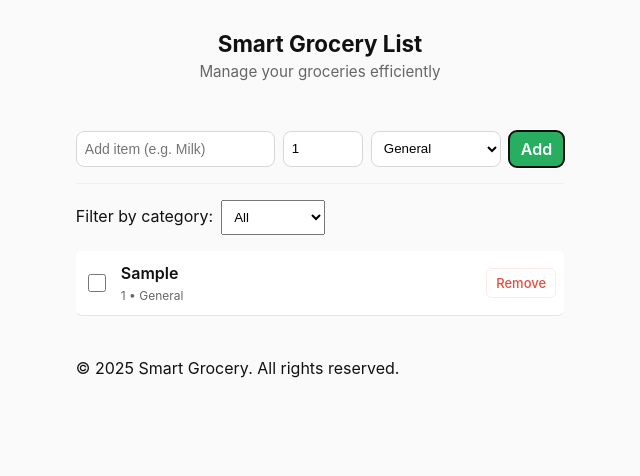
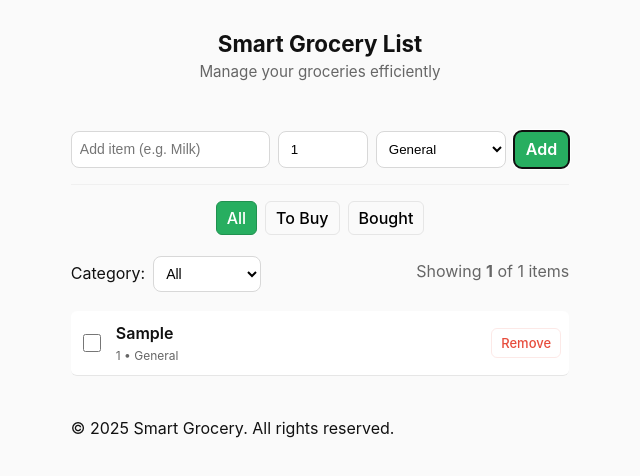
Before and after one commit to NiteshCodes-45/smart-grocery, a React (Vite) app: page / in a window 1280 px wide. Both pictures are taken after typing "Sample" into the empty fields and a click on the button "Add". Shown: the top 476 px of the page, without its empty margins (320-960 px from the left). Built offline with nearby package versions, Linux system fonts and the light colour scheme.

Commit message:
step 4: add status and category filters with combined filtering logic

```diff
--- a/src/components/GroceryInput.jsx
+++ b/src/components/GroceryInput.jsx
@@ -57,8 +57,9 @@ export default function GroceryInput({ history = [], onAdd, categories}) {
 
   return (
     <form className="grocery-input" onSubmit={submit} style={{ position: "relative" }} autoComplete="off">
-      <div style={{ display: "flex", gap: 8 }}>
+      <div className="input-row inputs">
         <input
+          type="text"
           ref={inputRef}
           className="input-name"
           value={name}
@@ -73,7 +74,6 @@ export default function GroceryInput({ history = [], onAdd, categories}) {
           min={1}
           value={qty}
           onChange={(e) => setQty(e.target.value)}
-          style={{ width: 80, padding: 8 }}
           aria-label="Quantity"
         />
         <select value={category} onChange={(e) => setCategory(e.target.value)} style={{ padding: 8 }}>
@@ -85,18 +85,7 @@ export default function GroceryInput({ history = [], onAdd, categories}) {
       </div>
 
       {showSuggestions && suggestions && suggestions.length > 0 && name.length > 0 && (
-        <ul className="suggestions" style={{
-          position: "absolute",
-          left: 0,
-          right: 0,
-          background: "white",
-          border: "1px solid #ddd",
-          marginTop: 6,
-          listStyle: "none",
-          padding: 8,
-          borderRadius: 6,
-          zIndex: 50
-        }}>
+        <ul className="suggestions" role="listbox" aria-label="Suggestions">
           {suggestions.map((s, i) => (
             <li key={s + i} style={{ marginBottom: 6 }}>
               <button
--- a/src/components/GroceryList.jsx
+++ b/src/components/GroceryList.jsx
@@ -1,47 +1,89 @@
 // src/components/GroceryList.jsx
-import React, { useState, useEffect } from "react";
+import React, { useState, useMemo } from "react";
 import GroceryItem from "./GroceryItem";
 
 export default function GroceryList({ items = [], onToggle, onRemove, categories = [] }) {
-  const [selectedFilter, setSelectedFilter] = useState("All");
-  const [filteredData, setFilteredData] = useState(items);
+  const [statusFilter, setStatusFilter] = useState("All"); // All | ToBuy | Bought
+  const [categoryFilter, setCategoryFilter] = useState("All");
 
-  // Keep filteredData in sync whenever items or selectedFilter changes
-  useEffect(() => {
-    if (selectedFilter === "All") {
-        setFilteredData(items);
-    } else {
-        setFilteredData(items.filter(item => item.category === selectedFilter));
-    }
-  }, [items, selectedFilter]);
+  // filtering logic using useMemo (industry pattern)
+  const filteredItems = useMemo(() => {
+    return items.filter(item => {
+      // status filtering
+      if (statusFilter === "Bought" && !item.bought) return false;
+      if (statusFilter === "ToBuy" && item.bought) return false;
 
-  // Handler for select
-  const handleFilterChange = (e) => {
-    setSelectedFilter(e.target.value);
-  };
+      // category filtering
+      if (categoryFilter !== "All" && item.category !== categoryFilter) return false;
 
-  if (!items || items.length === 0) return <p>No items — add something tasty.</p>;
+      return true;
+    });
+  }, [items, statusFilter, categoryFilter]);
+
+  if (!items.length) {
+    return <p>No items yet — start adding something delicious! 😄</p>;
+  }
 
   return (
-    <>
-      {/* Category filter */}
-      <div style={{ marginBottom: 16 }}>
-        <label htmlFor="category-filter" style={{ marginRight: 8 }}>Filter by category:</label>
-        <select id="category-filter" value={selectedFilter} onChange={handleFilterChange} style={{ padding: 8 }}>
-          <option value="All">All</option>
-          {categories.map(cat => (
-            <option key={cat} value={cat}>{cat}</option>
-          ))}
-        </select>
+    <div className="grocery-list-wrapper">
+      {/* Status filters */}
+      <div style={{ display: "flex", gap: 8, marginBottom: 18, justifyContent: "center" }}>
+        <button
+          className={statusFilter === "All" ? "active-filter" : ""}
+          onClick={() => setStatusFilter("All")}
+        >
+          All
+        </button>
+        <button
+          className={statusFilter === "ToBuy" ? "active-filter" : ""}
+          onClick={() => setStatusFilter("ToBuy")}
+        >
+          To Buy
+        </button>
+        <button
+          className={statusFilter === "Bought" ? "active-filter" : ""}
+          onClick={() => setStatusFilter("Bought")}
+        >
+          Bought
+        </button>
       </div>
 
-      {!filteredData || filteredData.length === 0 ? (<p>No items in this category.</p>) : null}
+      {/* Category filter */}
+      <div style={{ marginBottom: 16, display: "flex", alignItems: "center", gap: 8, justifyContent: "space-between" }}>
+        <div>
+            <label style={{ marginRight: 8 }}>Category:</label>
+            <select
+            id="category-filter"
+            value={categoryFilter}
+            onChange={(e) => setCategoryFilter(e.target.value)}
+            style={{ padding: 8 }}
+            >
+            <option value="All">All</option>
+            {categories.map((cat) => (
+                <option key={cat} value={cat}>
+                {cat}
+                </option>
+            ))}
+            </select>
+        </div>
+        {/* Info line */}
+        <p style={{ color: "#666", margin: "6px 0 12px" }}>
+          Showing <strong>{filteredItems.length}</strong> of {items.length}{" "}
+          items
+        </p>
+      </div>
 
-      <ul className="grocery-list" style={{ padding: 0, listStyle: "none" }}>
-        {filteredData.map(item => (
-          <GroceryItem key={item.id} item={item} onToggle={() => onToggle(item.id)} onRemove={() => onRemove(item.id)} />
+      {/* List */}
+      <ul className="grocery-list">
+        {filteredItems.map((item) => (
+          <GroceryItem
+            key={item.id}
+            item={item}
+            onToggle={() => onToggle(item.id)}
+            onRemove={() => onRemove(item.id)}
+          />
         ))}
       </ul>
-    </>
+    </div>
   );
 }
--- a/src/styles/app.css
+++ b/src/styles/app.css
@@ -119,7 +119,7 @@ form.grocery-input {
   align-items: center;
   width: 100%;
 }
-form.grocery-input .input-name {
+form.grocery-input .input-name, #category-filter{
   flex: 1 1 auto;
   padding: 10px 12px;
   border: 1px solid #d8d8d8;
@@ -182,6 +182,22 @@ form.grocery-input button[type="submit"]:hover { background: var(--accent-dark);
   background: #f2f8f2;
   outline: none;
 }
+form .inputs {
+  display: flex;
+  gap: 8px;
+}
+.grocery-list-wrapper button {
+  border: 1px solid var(--border);
+  background: transparent;
+  cursor: pointer;
+  padding: 6px 10px;
+  border-radius: 6px;
+}
+.grocery-list-wrapper button.active-filter {
+  background: var(--accent);
+  color: white;
+  border-color: var(--accent-dark);
+}
 
 /* small helpers */
 hr { border: none; border-top: 1px solid #f0f0f0; margin: 18px 0; }
@@ -207,4 +223,53 @@ hr { border: none; border-top: 1px solid #f0f0f0; margin: 18px 0; }
   }
   .grocery-item { padding: 12px; flex-direction: column; align-items: stretch; gap: 10px; }
   .grocery-item .actions { justify-content: flex-end; }
+
+  form .inputs {
+    flex-direction: column;
+    gap: 6px;
+  }
+  form input, form select {
+    width: 100%;
+  }
 }
+/* suggestions positioned directly under the input row */
+.grocery-input { position: relative; } /* ensure form is a positioning context */
+
+.input-row { position: relative; } /* the element suggestions should align to */
+
+/* Suggestion dropdown */
+.suggestions {
+  position: absolute;
+  top: calc(100% + 8px); /* sits just below the input row */
+  left: 0;
+  right: 0;
+  background: white;
+  border: 1px solid var(--border);
+  box-shadow: 0 6px 18px rgba(22,30,40,0.06);
+  border-radius: 8px;
+  padding: 8px;
+  z-index: 999;               /* keep it above other elements */
+  max-height: 220px;
+  overflow-y: auto;
+  -webkit-overflow-scrolling: touch; /* smooth scrolling on iOS */
+}
+
+/* make sure li / buttons are comfortable to tap */
+.suggestions li { margin-bottom: 6px; }
+.suggestions li:last-child { margin-bottom: 0; }
+.suggestions button {
+  width: 100%;
+  text-align: left;
+  padding: 10px 8px;
+  border-radius: 6px;
+  border: none;
+  background: transparent;
+  cursor: pointer;
+  font-size: 14px;
+  display: block;
+}
+.suggestions button:hover,
+.suggestions button:focus {
+  background: #f2f8f2;
+  outline: none;
+}
```
